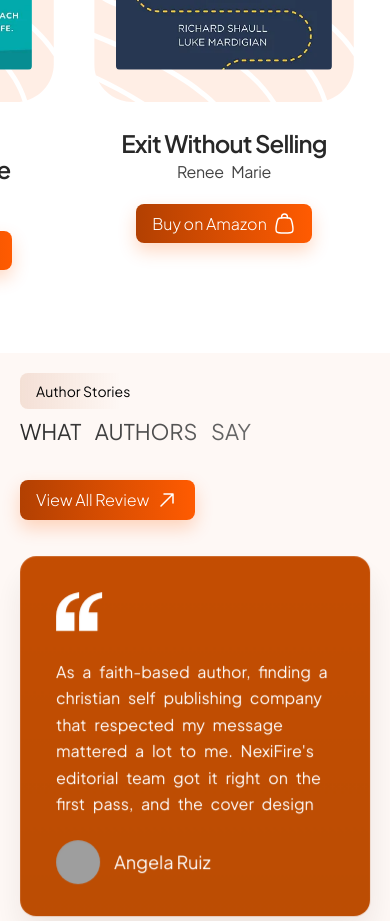
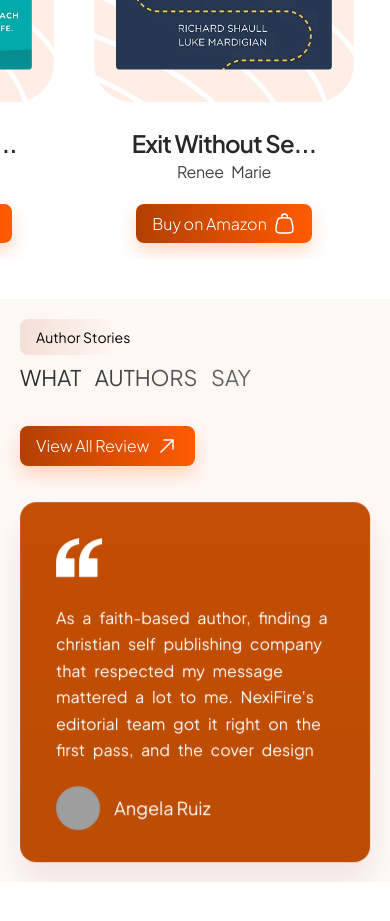
Before and after one commit to BemBexLab/nexifire-publishing, a Next.js app: page / in a window 390 px wide. Shown: the part 5240-6161 px from the top of the page. Built offline with nearby package versions, Linux system fonts and the light colour scheme; grey boxes are pictures that could not be loaded.

Commit message:
making portfolio section responsive

```diff
--- a/components/Portfolio.tsx
+++ b/components/Portfolio.tsx
@@ -195,6 +195,14 @@ const introItemVariants: Variants = {
   },
 };
 
+// Add this helper function before the Portfolio component
+const truncateText = (text: string, maxLength: number) => {
+  if (!text) return "";
+  if (text.length <= maxLength) return text;
+  // Slice to max length, remove any trailing spaces, and add "..."
+  return text.slice(0, maxLength).trim() + "...";
+};
+
 const Portfolio = () => {
   const carouselItems = [...portfolioItems, ...portfolioItems];
   const carouselStyle = {
@@ -271,11 +279,11 @@ const Portfolio = () => {
                 </div>
 
                 <h3 className="mt-5 text-2xl font-semibold leading-[1.12] tracking-[-0.035em] text-[#282828]">
-                  {item.title}
-                </h3>
+  {truncateText(item.title, 15)}
+</h3>
                 <p className="mt-2 text-base leading-none tracking-[-0.02em] text-[#444444] sm:text-lg">
-                  {item.author}
-                </p>
+  {truncateText(item.author, 30)}
+</p>
 
                 <Link
                   href={item.amazonHref}
```
